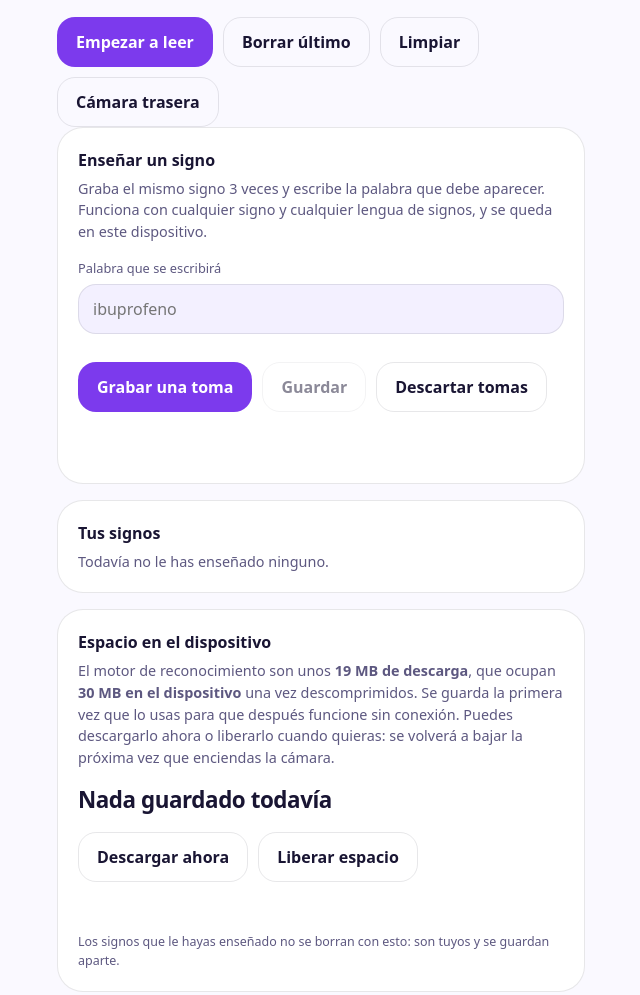
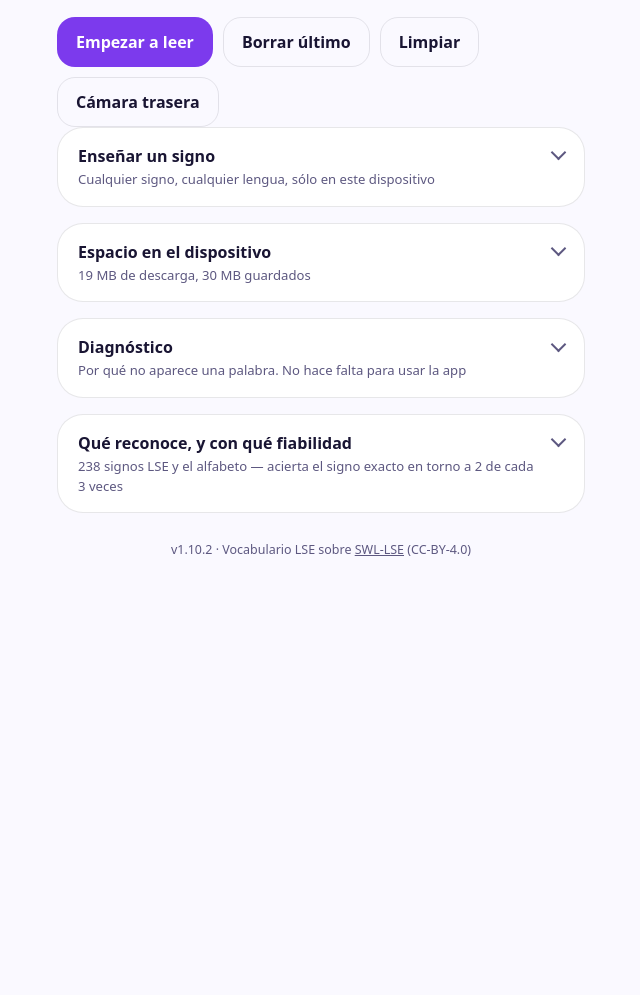
Before and after one commit to Endika/esku, a website built with Vite: page index.html in a window 1280 px wide. Shown: the part 947-1942 px from the top of the page, without its empty margins (319-959 px from the left). After the commit the page ends 1559 px from the top, so only its background shows below. Built offline with nearby package versions, Linux system fonts and the light colour scheme.

Commit message:
refactor(ui): plegar los bloques secundarios en details nativos

```diff
--- a/src/presentation/App.ts
+++ b/src/presentation/App.ts
@@ -67,8 +67,20 @@ export function renderApp(root: HTMLElement): void {
     <div id="storage"></div>
     <div id="diagnostics"></div>
 
-    <section class="card">
+    <!--
+      The reliability figure lives in the summary, not behind it. Folding this card away
+      saves 363 px, but what made it worth having was saying out loud that the model is
+      fallible — so that sentence has to survive the fold.
+    -->
+    <details class="card">
+      <summary class="card__summary">
         <h2 class="card__title">Qué reconoce, y con qué fiabilidad</h2>
+        <span class="card__note">
+          238 signos LSE y el alfabeto — acierta el signo exacto en torno a 2 de cada 3 veces
+        </span>
+      </summary>
+
+      <div class="card__content">
         <p class="card__body">
           <strong>Vocabulario LSE:</strong> 238 signos de ámbito sanitario, entrenados sobre
           SWL-LSE. Acierta el signo exacto en torno a <strong>2 de cada 3 veces</strong>, y está
@@ -80,7 +92,8 @@ export function renderApp(root: HTMLElement): void {
           vocabulario. Todavía no distingue <strong>${UNSUPPORTED_LETTERS.join(', ')}</strong>:
           unas se trazan con movimiento y otras dependen de la orientación de la palma.
         </p>
-    </section>
+      </div>
+    </details>
 
     <p class="footnote">
       v${__APP_VERSION__} · Vocabulario LSE sobre
--- a/src/presentation/components/DiagnosticsPanel.ts
+++ b/src/presentation/components/DiagnosticsPanel.ts
@@ -34,7 +34,6 @@ const VETO_LABELS: Record<WindowVeto, string> = {
  * reproducing.
  */
 export class DiagnosticsPanel {
-  private open = false;
   private latest: RecognitionDiagnostics = EMPTY_DIAGNOSTICS;
 
   constructor(private readonly root: HTMLElement) {
@@ -43,31 +42,30 @@ export class DiagnosticsPanel {
 
   update(diagnostics: RecognitionDiagnostics): void {
     this.latest = diagnostics;
-    if (this.open) this.paint();
+    // Painting a shut panel is work nobody sees, at the frame rate of the camera.
+    if (this.details().open) this.paint();
   }
 
   private render(): void {
     this.root.innerHTML = `
-      <section class="card">
-        <h2 class="card__title">Diagnóstico</h2>
-        <p class="card__body">
-          Para entender por qué no aparece una palabra. No hace falta para usar la app.
-        </p>
-        <div class="actions">
-          <button class="button button--quiet" id="diag-toggle" type="button">Ver diagnóstico</button>
-        </div>
-        <dl class="diagnostics" id="diag-body" hidden></dl>
-      </section>
+      <details class="card">
+        <summary class="card__summary">
+          <h2 class="card__title">Diagnóstico</h2>
+          <span class="card__note">Por qué no aparece una palabra. No hace falta para usar la app</span>
+        </summary>
+        <dl class="diagnostics card__content" id="diag-body"></dl>
+      </details>
     `;
 
-    this.root.querySelector<HTMLButtonElement>('#diag-toggle')!.addEventListener('click', () => {
-      this.open = !this.open;
-      this.body().hidden = !this.open;
-      this.root.querySelector<HTMLButtonElement>('#diag-toggle')!.textContent = this.open
-        ? 'Ocultar diagnóstico'
-        : 'Ver diagnóstico';
-      if (this.open) this.paint();
+    // Opening it must show the latest reading, not wait for the next frame — the panel is
+    // also opened with the camera off, when no further update is ever coming.
+    this.details().addEventListener('toggle', () => {
+      if (this.details().open) this.paint();
     });
+  }
+
+  private details(): HTMLDetailsElement {
+    return this.root.querySelector<HTMLDetailsElement>('details')!;
   }
 
   private body(): HTMLElement {
--- a/src/presentation/components/StoragePanel.ts
+++ b/src/presentation/components/StoragePanel.ts
@@ -28,8 +28,13 @@ export class StoragePanel {
 
   private render(): void {
     this.root.innerHTML = `
-      <section class="card">
+      <details class="card">
+        <summary class="card__summary">
           <h2 class="card__title">Espacio en el dispositivo</h2>
+          <span class="card__note">19 MB de descarga, 30 MB guardados</span>
+        </summary>
+
+        <div class="card__content">
           <p class="card__body">
             El motor de reconocimiento son unos <strong>19 MB de descarga</strong>, que ocupan
             <strong>30 MB en el dispositivo</strong> una vez descomprimidos. Se guarda la primera
@@ -48,7 +53,8 @@ export class StoragePanel {
           <p class="card__body card__body--tight">
             Los signos que le hayas enseñado no se borran con esto: son tuyos y se guardan aparte.
           </p>
-      </section>
+        </div>
+      </details>
     `;
 
     this.button('preload').addEventListener('click', () => void this.preload());
--- a/src/presentation/components/TeachSignPanel.ts
+++ b/src/presentation/components/TeachSignPanel.ts
@@ -35,13 +35,19 @@ export class TeachSignPanel {
   }
 
   private render(): void {
+    // Teaching and the resulting list are one subject, and an empty list did not deserve a
+    // card of its own on a page that already ran three screens long.
     this.root.innerHTML = `
-      <section class="card">
+      <details class="card">
+        <summary class="card__summary">
           <h2 class="card__title">Enseñar un signo</h2>
+          <span class="card__note">Cualquier signo, cualquier lengua, sólo en este dispositivo</span>
+        </summary>
+
+        <div class="card__content">
           <p class="card__body">
             Graba el mismo signo ${MIN_PROTOTYPES_PER_SIGN} veces y escribe la palabra que debe
-          aparecer. Funciona con cualquier signo y cualquier lengua de signos, y se queda en
-          este dispositivo.
+            aparecer.
           </p>
 
           <label class="field">
@@ -59,12 +65,11 @@ export class TeachSignPanel {
           </div>
 
           <p class="status" id="teach-status" role="status"></p>
-      </section>
 
-      <section class="card">
-        <h2 class="card__title">Tus signos</h2>
+          <h3 class="card__subtitle">Tus signos</h3>
           <ul class="signs" id="signs"></ul>
-      </section>
+        </div>
+      </details>
     `;
 
     this.button('record').addEventListener('click', () => void this.recordTake());
--- a/src/presentation/styles/global.css
+++ b/src/presentation/styles/global.css
@@ -161,6 +161,80 @@ body {
   color: var(--text-muted);
   font-size: 0.9rem;
   margin: 0;
+}
+
+/*
+ * Collapsible card.
+ *
+ * Everything below the camera is secondary, and open by default it came to 1615 px of a
+ * 2624 px page — the storage card alone was taller than the video. `details` rather than a
+ * button and a `hidden` class: open/closed state, keyboard operation and the right
+ * semantics come with the element, and the summary keeps the headline readable while shut.
+ */
+details.card {
+  padding: 0;
+}
+
+.card__summary {
+  display: grid;
+  grid-template-columns: 1fr auto;
+  align-items: center;
+  gap: 2px 12px;
+  padding: 16px 20px;
+  min-height: 56px;
+  cursor: pointer;
+  /* Both spellings: the default triangle would sit beside our own chevron. */
+  list-style: none;
+}
+
+.card__summary::-webkit-details-marker {
+  display: none;
+}
+
+/* Grid children default to min-width:auto and would push a long headline past the card. */
+.card__summary > * {
+  min-width: 0;
+}
+
+.card__summary .card__title {
+  margin: 0;
+}
+
+.card__note {
+  color: var(--text-muted);
+  font-size: 0.82rem;
+}
+
+.card__summary::after {
+  content: '';
+  grid-column: 2;
+  grid-row: 1 / -1;
+  width: 9px;
+  height: 9px;
+  border-right: 2px solid var(--text-muted);
+  border-bottom: 2px solid var(--text-muted);
+  transform: translateY(-3px) rotate(45deg);
+  transition: transform 0.2s ease;
+}
+
+details[open] > .card__summary::after {
+  transform: translateY(2px) rotate(-135deg);
+}
+
+.card__summary:focus-visible {
+  outline: 2px solid var(--brand);
+  outline-offset: -2px;
+  border-radius: var(--radius-lg);
+}
+
+.card__content {
+  padding: 0 20px 20px;
+}
+
+.card__subtitle {
+  font-size: 0.95rem;
+  font-weight: 620;
+  margin: 22px 0 4px;
 }
 
 /* The camera frame. Aspect-ratio rather than a fixed height so it never letterboxes. */
```
Also changed, not shown: src/presentation/components/__tests__/DiagnosticsPanel.test.ts (added, +49 -0 lines), src/presentation/components/__tests__/StoragePanel.test.ts (added, +28 -0 lines), src/presentation/components/__tests__/TeachSignPanel.test.ts (added, +68 -0 lines). Lines whose indentation alone changed are shown as unchanged.
